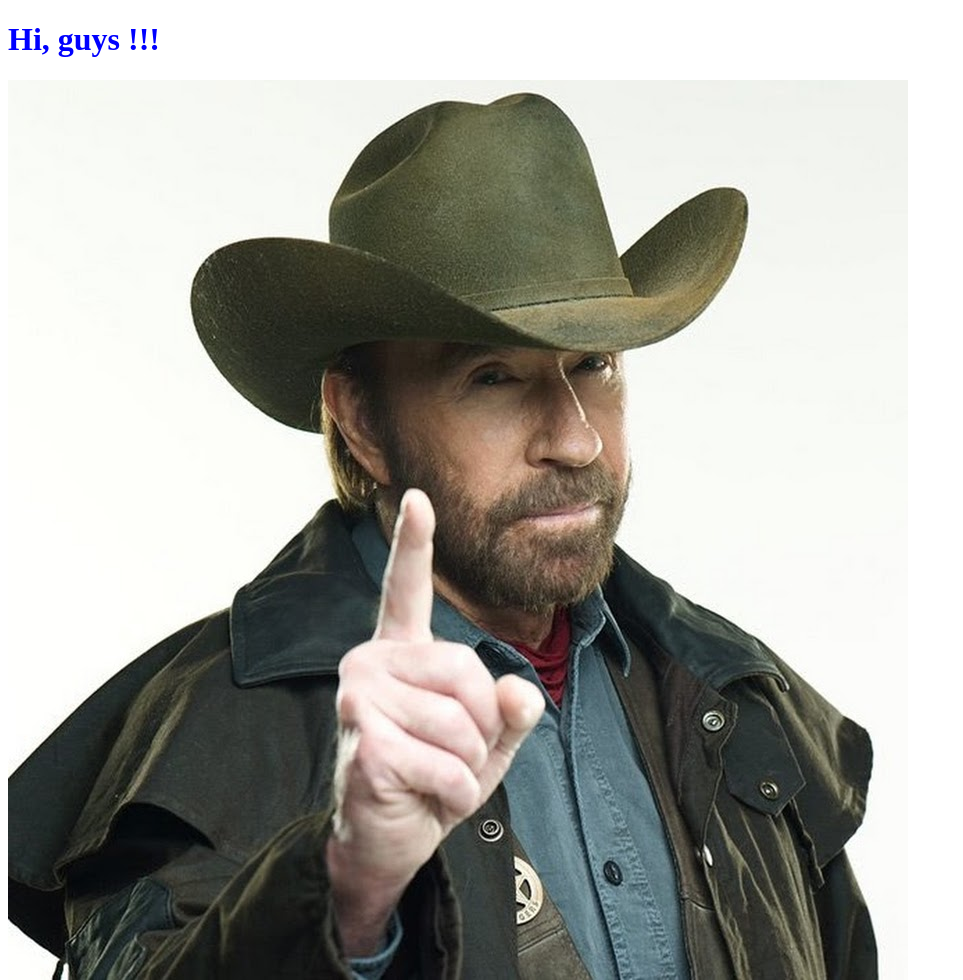
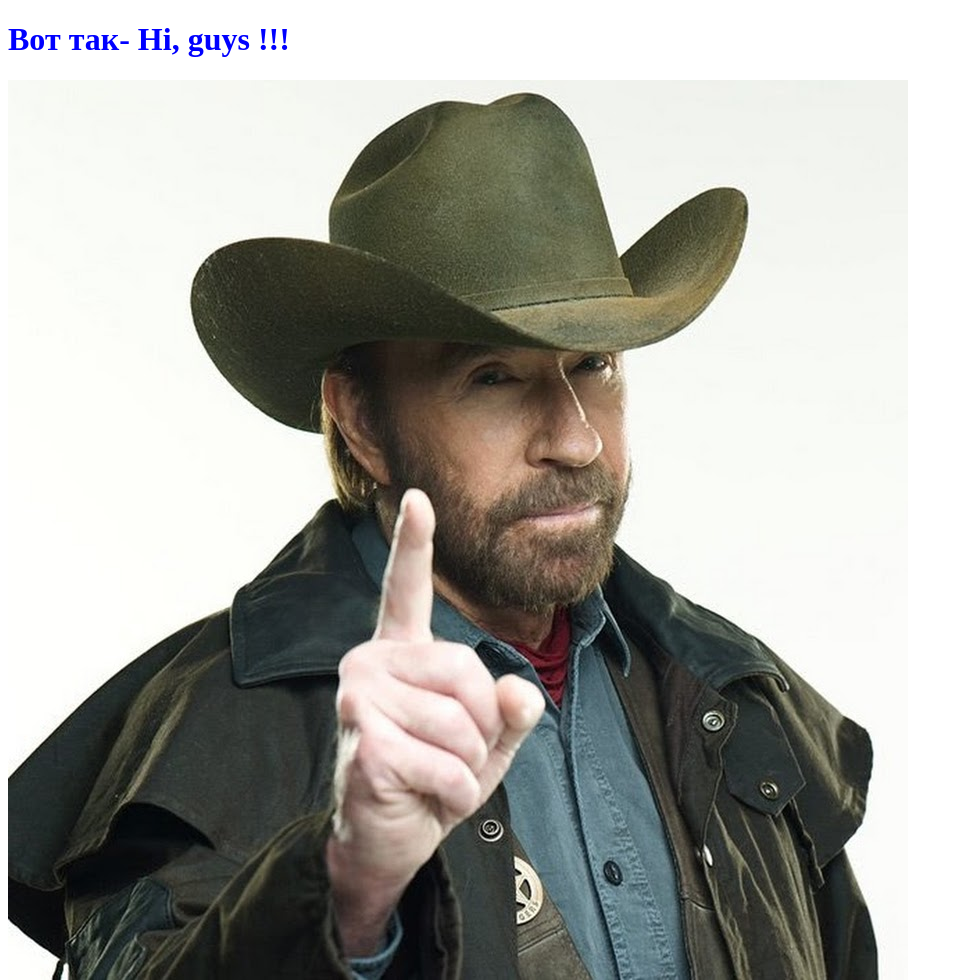
Before and after one commit to MikeMX777/test-task2, a plain HTML site: page index.html in a window 1280 px wide. Shown: the whole page, without its empty margins (0-963 px from the left). Drawn offline with Linux system fonts and the light colour scheme.

Commit message:
Update index.html

```diff
--- a/index.html
+++ b/index.html
@@ -6,7 +6,7 @@
 <title>Тестовое задание 2</title>
 </head>
 <body>
-<h1 style="color: blue;"> Hi, guys !!!</h1>
+<h1 style="color: blue;">Вот так-  Hi, guys !!!</h1>
 <div><img src="chuck-norris.jpg"></img></div>
 </body>
 </html>
```
